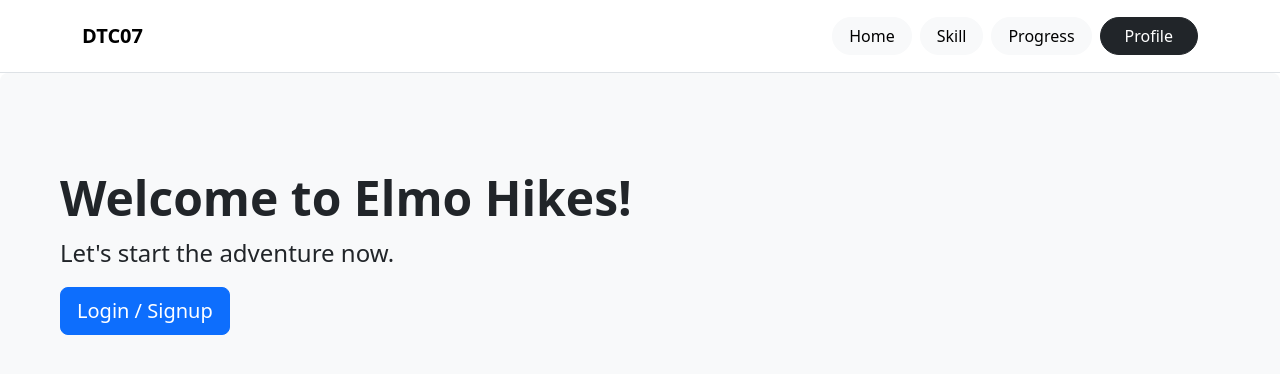
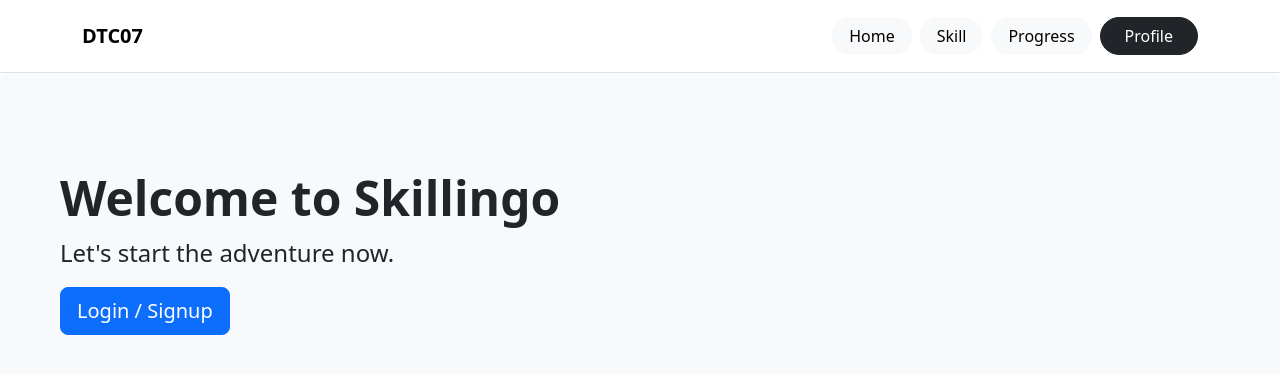
Before and after one commit to willpham123333/COMP-1800-202630-DTC07, a website built with Vite: page index.html in a window 1280 px wide. Built offline with nearby package versions, Linux system fonts and the light colour scheme.

Commit message:
change in name

```diff
--- a/index.html
+++ b/index.html
@@ -57,7 +57,7 @@
     <!------------------------------>
     <div class="p-5 mb-4 bg-light rounded-3">
         <div class="container-fluid py-5">
-            <h1 class="display-5 fw-bold">Welcome to Elmo Hikes!</h1>
+            <h1 class="display-5 fw-bold">Welcome to Skillingo</h1>
             <p class="col-md-8 fs-4">
                 Let's start the adventure now.
             </p>
```
